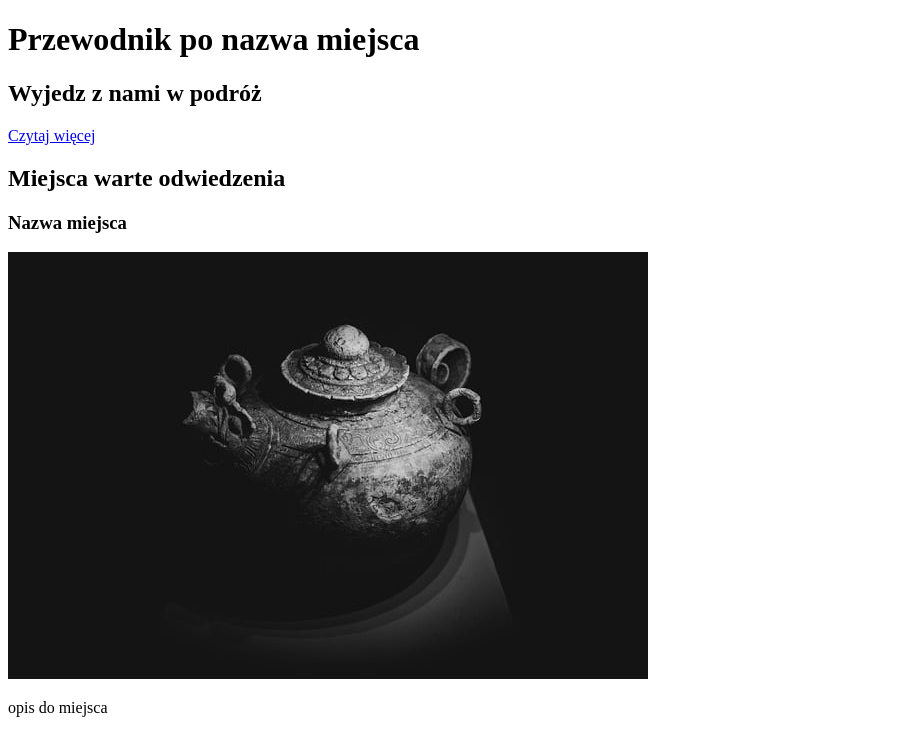
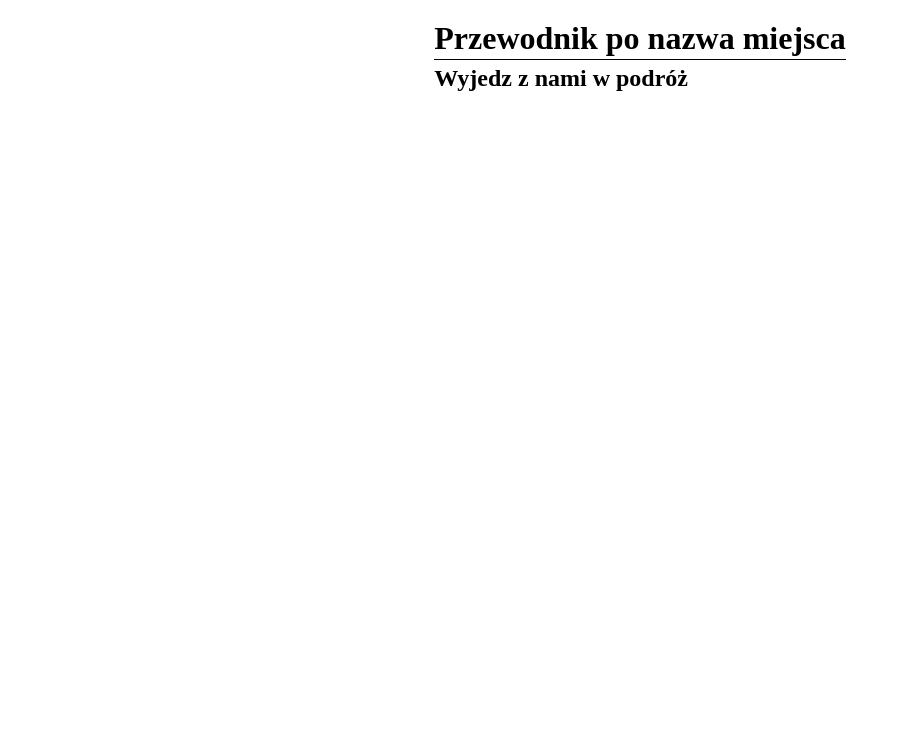
Before and after one commit to Walipieta/PWA_projekt, a plain HTML site: page index.html in a window 1280 px wide. Shown: the top 733 px of the page, without its empty margins (0-901 px from the left). Drawn offline with Linux system fonts and the light colour scheme.

Commit message:
dodaj css

```diff
--- a/index.html
+++ b/index.html
@@ -15,7 +15,7 @@
             <h1>Przewodnik po nazwa miejsca </h1>
             <h2>Wyjedz z nami w podróż</h2>
         </div>
-        <a href="main"> Czytaj więcej</a>
+        <a href="#main"> Czytaj więcej</a>
 
     </header>
     <main id="main">
--- a/style.css
+++ b/style.css
@@ -0,0 +1,48 @@
+*{
+    margin: 0;
+    padding: 0;
+    box-sizing: border-box;
+}
+
+html{
+    scroll-behavior: smooth;
+}
+
+header {
+    height: 100vh;
+    padding: 20px;
+    display: flex;
+    flex-direction: column;
+    justify-content: space-between;
+    align-items: center;
+    background-image: url();
+    background-size:cover ;
+    background-position: 30% 0 ;
+
+
+}
+
+header h1 {
+    margin-bottom: 5px;
+    padding-bottom: 2px;
+    border-bottom: 1px solid black;
+}
+
+.all_places{
+    padding: 20px;
+}
+.single_place{
+    margin: 10px 0;
+}
+.single_place img{
+
+    width: 100%;
+}
+
+footer{
+    padding: 20px;
+    background-color: darkblue;
+    color:white;
+    text-align: center;
+
+}
```
